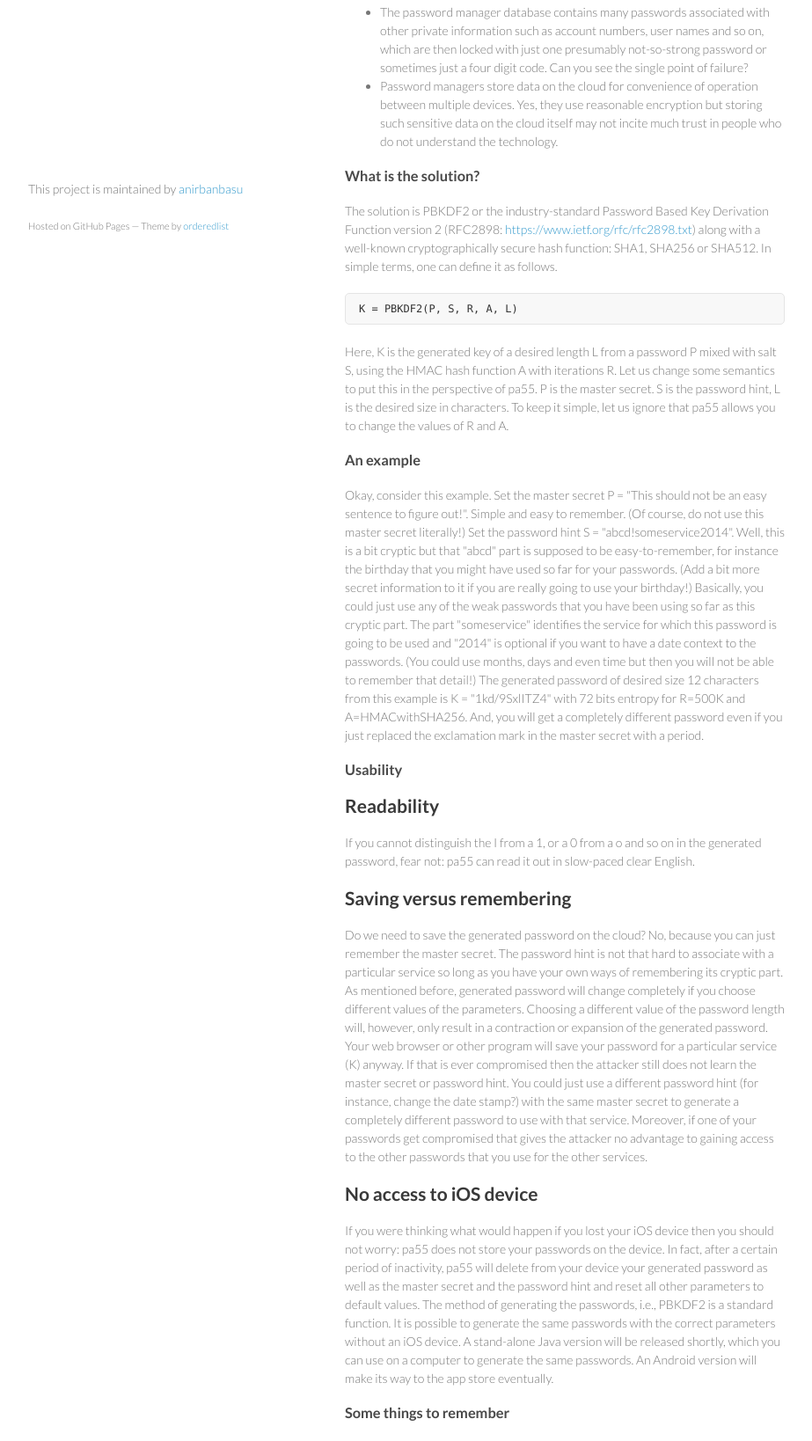
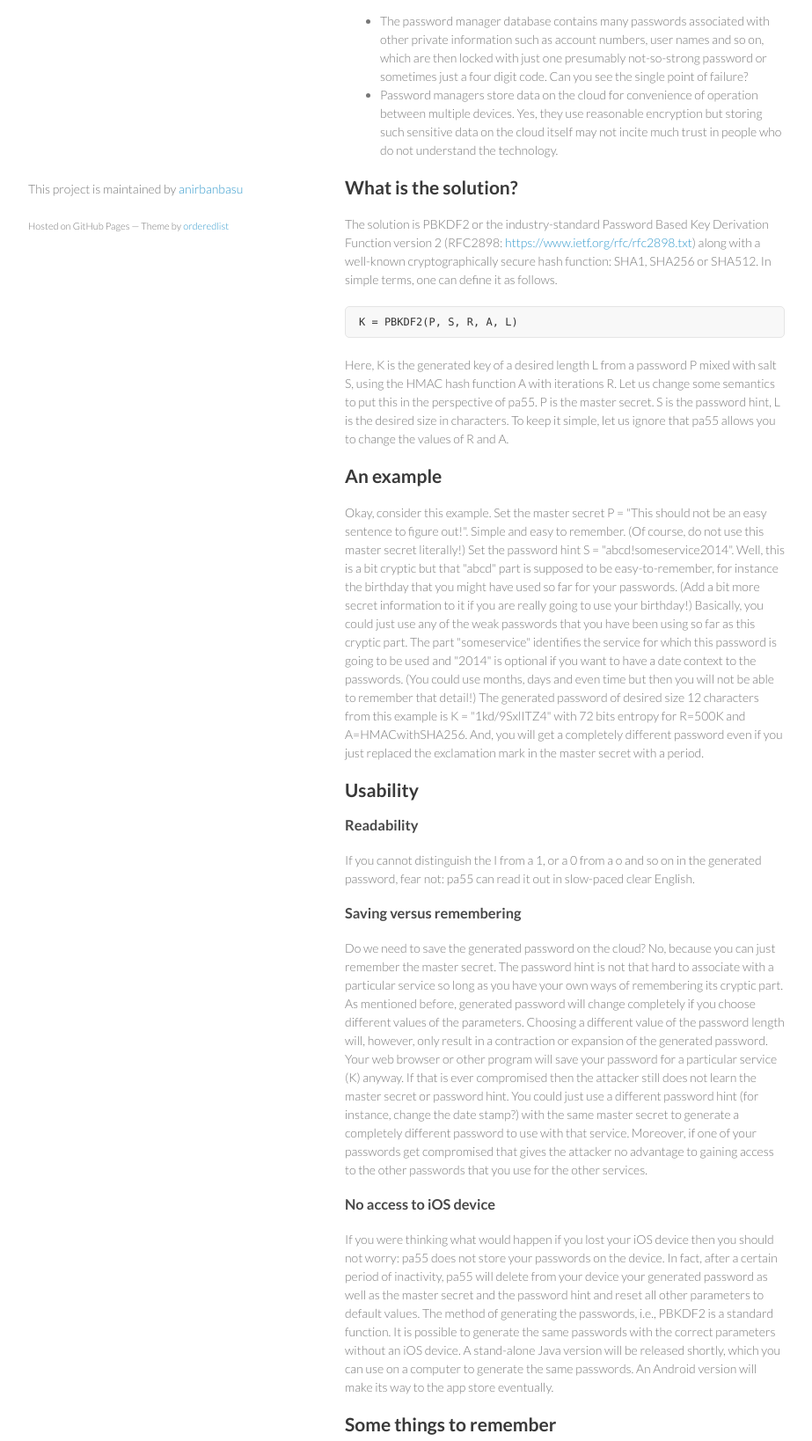
Before and after one commit to pa55/pa55, a plain HTML site: page index.html in a window 1280 px wide. Shown: the part 464-2102 px from the top of the page at 88% size, without its empty margins (178-1101 px from the left). Drawn offline with Linux system fonts and the light colour scheme.

```diff
--- a/index.html
+++ b/index.html
@@ -28,13 +28,13 @@
         </ul>
       </header>
       <section>
-        <h3>
-<a id="what-is-pa55" class="anchor" href="#what-is-pa55" aria-hidden="true"><span class="octicon octicon-link"></span></a>What is pa55?</h3>
+        <h2>
+<a id="what-is-pa55" class="anchor" href="#what-is-pa55" aria-hidden="true"><span class="octicon octicon-link"></span></a>What is pa55?</h2>
 
 <p>pa55 is a new way to solve the problem of remembering difficult-to-guess passwords. The idea is to deterministically generate strong passwords deterministically based on some easy-to-remember but difficult-to-guess information.</p>
 
-<h3>
-<a id="where-lies-the-problem" class="anchor" href="#where-lies-the-problem" aria-hidden="true"><span class="octicon octicon-link"></span></a>Where lies the problem?</h3>
+<h2>
+<a id="where-lies-the-problem" class="anchor" href="#where-lies-the-problem" aria-hidden="true"><span class="octicon octicon-link"></span></a>Where lies the problem?</h2>
 
 <p>The problem is that we cannot remember passwords. We end up using very easy-to-remember and also very easy-to-infer (for the attacker) passwords. We keep using the same passwords for different services. When we realise that this is not a good thing to do then we start writing down passwords, try to make complicated passwords which are not always that complicated. Sometimes, we also use password managers, many of which help us generate random strong passwords. If we ever need to remember a password that we stored with a password manager then we just unlock the specific password manager database.</p>
 
@@ -45,8 +45,8 @@
 <li>Password managers store data on the cloud for convenience of operation between multiple devices. Yes, they use reasonable encryption but storing such sensitive data on the cloud itself may not incite much trust in people who do not understand the technology.</li>
 </ul>
 
-<h3>
-<a id="what-is-the-solution" class="anchor" href="#what-is-the-solution" aria-hidden="true"><span class="octicon octicon-link"></span></a>What is the solution?</h3>
+<h2>
+<a id="what-is-the-solution" class="anchor" href="#what-is-the-solution" aria-hidden="true"><span class="octicon octicon-link"></span></a>What is the solution?</h2>
 
 <p>The solution is PBKDF2 or the industry-standard Password Based Key Derivation Function version 2 (RFC2898: <a href="https://www.ietf.org/rfc/rfc2898.txt">https://www.ietf.org/rfc/rfc2898.txt</a>) along with a well-known cryptographically secure hash function: SHA1, SHA256 or SHA512. In simple terms, one can define it as follows.</p>
 
@@ -55,31 +55,31 @@
 
 <p>Here, K is the generated key of a desired length L from a password P mixed with salt S, using the HMAC hash function A with iterations R. Let us change some semantics to put this in the perspective of pa55. P is the master secret. S is the password hint, L is the desired size in characters. To keep it simple, let us ignore that pa55 allows you to change the values of R and A.</p>
 
-<h3>
-<a id="an-example" class="anchor" href="#an-example" aria-hidden="true"><span class="octicon octicon-link"></span></a>An example</h3>
+<h2>
+<a id="an-example" class="anchor" href="#an-example" aria-hidden="true"><span class="octicon octicon-link"></span></a>An example</h2>
 
 <p>Okay, consider this example. Set the master secret P = "This should not be an easy sentence to figure out!". Simple and easy to remember. (Of course, do not use this master secret literally!) Set the password hint S = "abcd!someservice2014". Well, this is a bit cryptic but that "abcd" part is supposed to be easy-to-remember, for instance the birthday that you might have used so far for your passwords. (Add a bit more secret information to it if you are really going to use your birthday!) Basically, you could just use any of the weak passwords that you have been using so far as this cryptic part. The part "someservice" identifies the service for which this password is going to be used and "2014" is optional if you want to have a date context to the passwords. (You could use months, days and even time but then you will not be able to remember that detail!) The generated password of desired size 12 characters from this example is K = "1kd/9SxlITZ4" with 72 bits entropy for R=500K and A=HMACwithSHA256. And, you will get a completely different password even if you just replaced the exclamation mark in the master secret with a period.</p>
 
+<h2>
+<a id="usability" class="anchor" href="#usability" aria-hidden="true"><span class="octicon octicon-link"></span></a>Usability</h2>
+
 <h3>
-<a id="usability" class="anchor" href="#usability" aria-hidden="true"><span class="octicon octicon-link"></span></a>Usability</h3>
-
-<h2>
-<a id="readability" class="anchor" href="#readability" aria-hidden="true"><span class="octicon octicon-link"></span></a>Readability</h2>
+<a id="readability" class="anchor" href="#readability" aria-hidden="true"><span class="octicon octicon-link"></span></a>Readability</h3>
 
 <p>If you cannot distinguish the I from a 1, or a 0 from a o and so on in the generated password, fear not: pa55 can read it out in slow-paced clear English.</p>
 
-<h2>
-<a id="saving-versus-remembering" class="anchor" href="#saving-versus-remembering" aria-hidden="true"><span class="octicon octicon-link"></span></a>Saving versus remembering</h2>
+<h3>
+<a id="saving-versus-remembering" class="anchor" href="#saving-versus-remembering" aria-hidden="true"><span class="octicon octicon-link"></span></a>Saving versus remembering</h3>
 
 <p>Do we need to save the generated password on the cloud? No, because you can just remember the master secret. The password hint is not that hard to associate with a particular service so long as you have your own ways of remembering its cryptic part. As mentioned before, generated password will change completely if you choose different values of the parameters. Choosing a different value of the password length will, however, only result in a contraction or expansion of the generated password. Your web browser or other program will save your password for a particular service (K) anyway. If that is ever compromised then the attacker still does not learn the master secret or password hint. You could just use a different password hint (for instance, change the date stamp?) with the same master secret to generate a completely different password to use with that service. Moreover, if one of your passwords get compromised that gives the attacker no advantage to gaining access to the other passwords that you use for the other services.</p>
 
-<h2>
-<a id="no-access-to-ios-device" class="anchor" href="#no-access-to-ios-device" aria-hidden="true"><span class="octicon octicon-link"></span></a>No access to iOS device</h2>
+<h3>
+<a id="no-access-to-ios-device" class="anchor" href="#no-access-to-ios-device" aria-hidden="true"><span class="octicon octicon-link"></span></a>No access to iOS device</h3>
 
 <p>If you were thinking what would happen if you lost your iOS device then you should not worry: pa55 does not store your passwords on the device. In fact, after a certain period of inactivity, pa55 will delete from your device your generated password as well as the master secret and the password hint and reset all other parameters to default values. The method of generating the passwords, i.e., PBKDF2 is a standard function. It is possible to generate the same passwords with the correct parameters without an iOS device. A stand-alone Java version will be released shortly, which you can use on a computer to generate the same passwords. An Android version will make its way to the app store eventually.</p>
 
-<h3>
-<a id="some-things-to-remember" class="anchor" href="#some-things-to-remember" aria-hidden="true"><span class="octicon octicon-link"></span></a>Some things to remember</h3>
+<h2>
+<a id="some-things-to-remember" class="anchor" href="#some-things-to-remember" aria-hidden="true"><span class="octicon octicon-link"></span></a>Some things to remember</h2>
 
 <ul>
 <li>The generated password, master secret and the password hint are all cleared once after two minutes of inactivity (i.e., the app is in the background). However, this does not stop the attacker from using a sophisticated side-channel attack. Most of the time, this should not concern normal users. Mounting a side-channel attack is not trivial and the attacker needs to have your mobile device running pa55 in close proximity to the attacking equipment.</li>
@@ -88,8 +88,8 @@
 <li>If you forget your master secret or your password hints, pa55 cannot help you remember them. Should you be worried? Yes, absolutely! Do not forget the master secret or your password hints. There is no way to retrieve a password that you have generated using the forgotten master secret or the password hint.</li>
 </ul>
 
-<h3>
-<a id="how-does-pa55-make-money" class="anchor" href="#how-does-pa55-make-money" aria-hidden="true"><span class="octicon octicon-link"></span></a>How does pa55 make money?</h3>
+<h2>
+<a id="how-does-pa55-make-money" class="anchor" href="#how-does-pa55-make-money" aria-hidden="true"><span class="octicon octicon-link"></span></a>How does pa55 make money?</h2>
 
 <p>If pa55 does not store or transmit the generated password or any information about the user, how can it make money? Well, it does not make money. This app has been developed to solve a genuine problem that people face. The source code of this app will also be made public eventually so that you can see it for yourself what the app does.</p>
       </section>
```
Also changed, not shown: params.json (+1 -1 lines).
